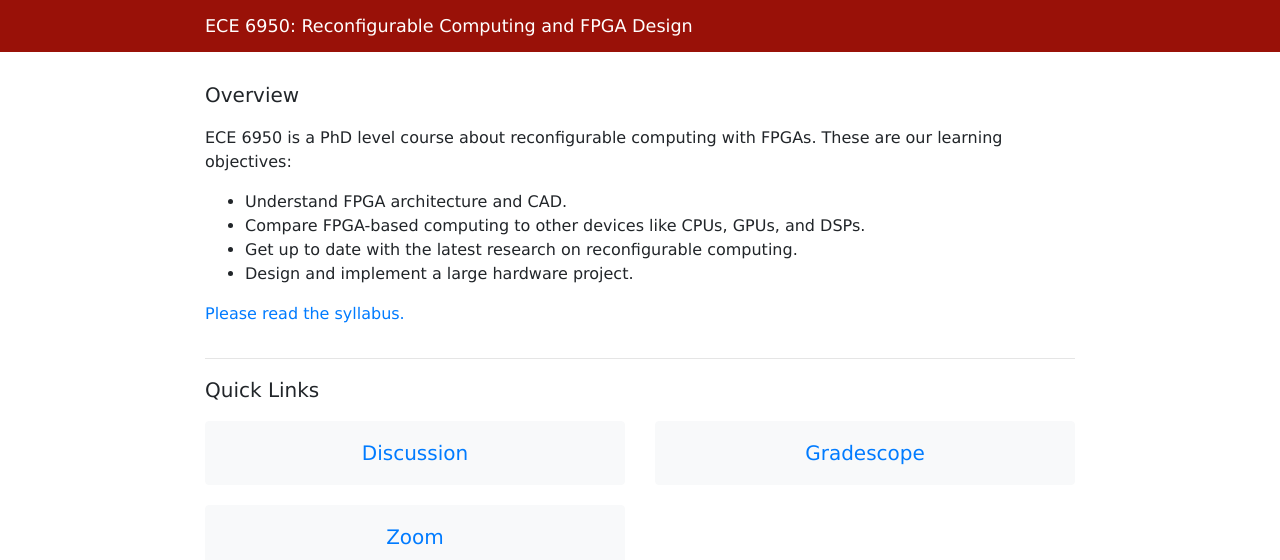
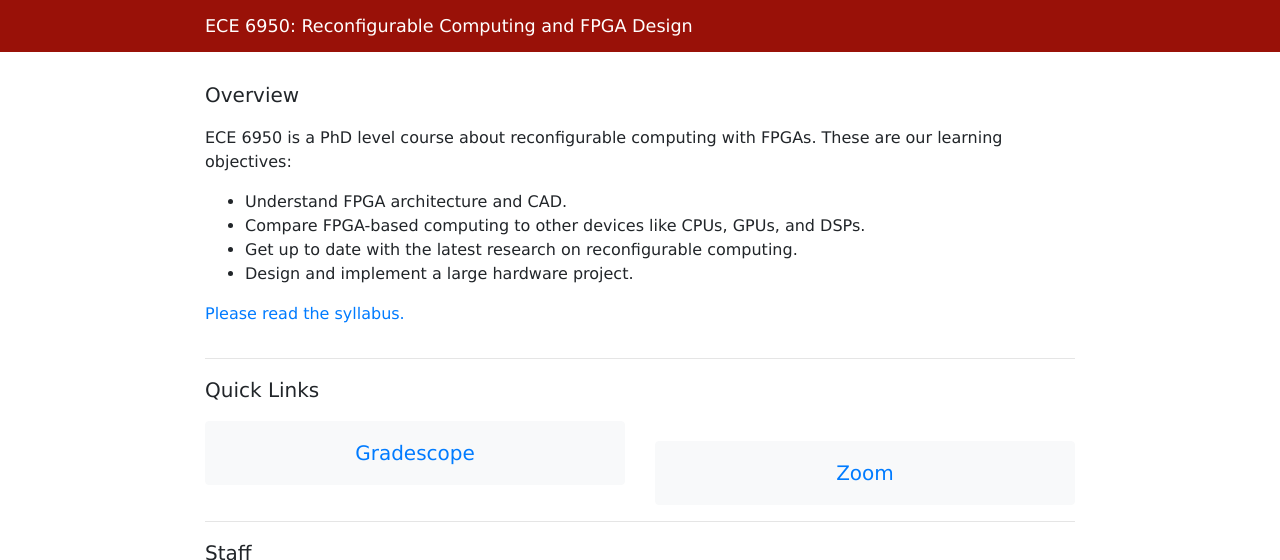
Before and after one commit to abdelfattah-class/ece6950_dle, a Jekyll site: the page built from index.html, in a window 1280 px wide and 900 px high, cut to the strip 0-560 px from the top of the window. Built offline with Jekyll 4.4.1, drawn with Linux system fonts in a browser that asks for light colours; nearby versions of some CDN libraries.

Commit message:
Update index.html

```diff
--- a/index.html
+++ b/index.html
@@ -39,15 +39,6 @@ title: Special Topics on Reconfigurable Computing and FPGA Design
   </div>
 </div>
 <div class="row">
-  <div class="col-md-6">
-    <div class="card border-light bg-light pt-3 justify-content-center align-items-center">
-      <p class="lead">
-      <a href="https://edstem.org/us/courses/41854/discussion/">
-        Discussion
-      </a>
-      </p>
-    </div>
-  </div>
   <div class="col-md-6">
     <div class="card border-light bg-light pt-3 justify-content-center align-items-center">
       <p class="lead">
```
